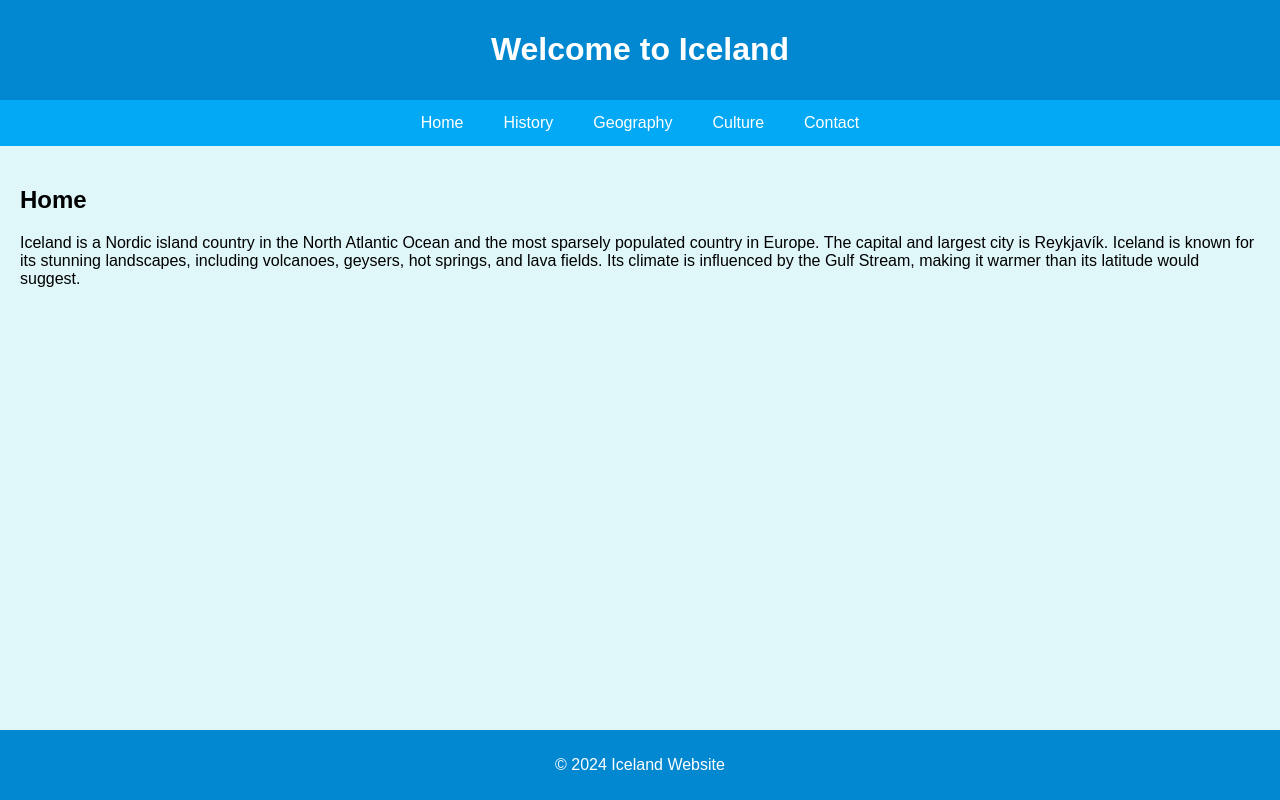
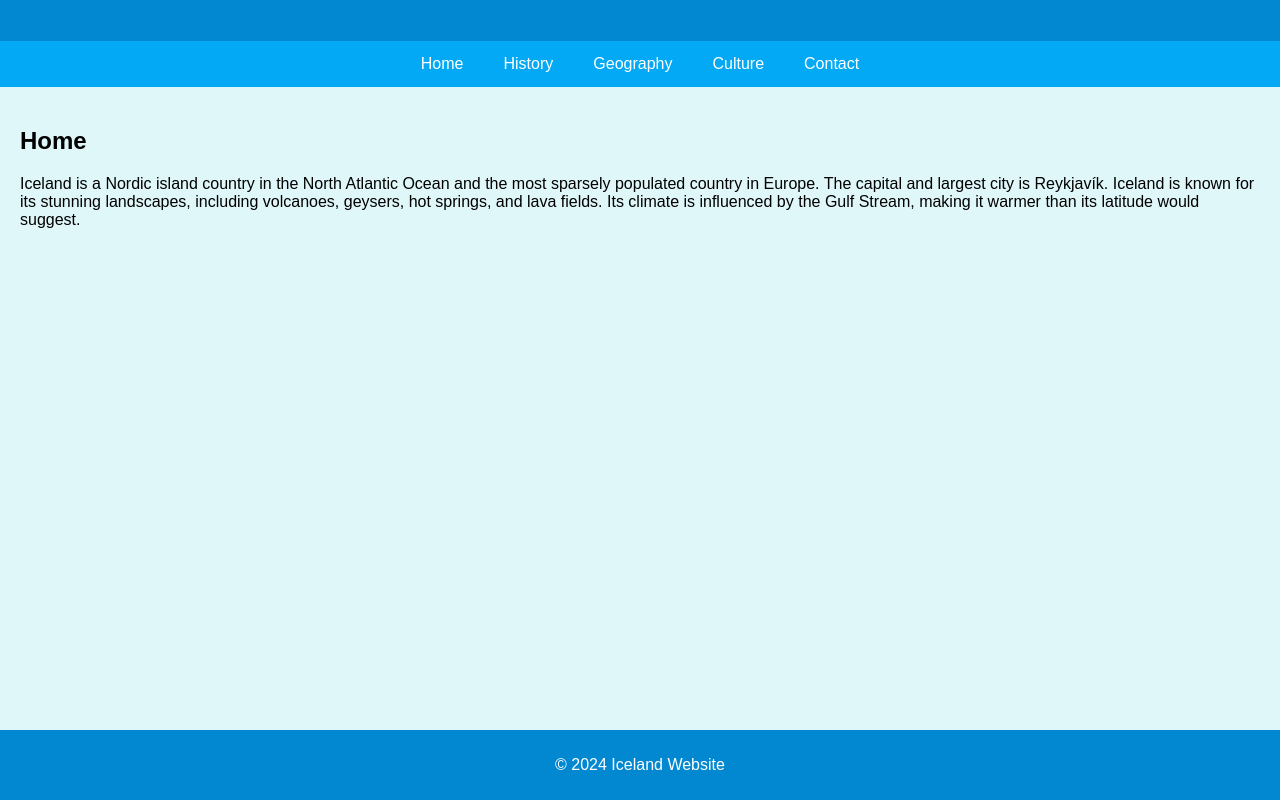
Before and after one commit to K4610/K4610.github.io, a plain HTML site: page index.html in a window 1280 px wide. Drawn offline with Linux system fonts and the light colour scheme.

Commit message:
Initial commit

```diff
--- a/index.html
+++ b/index.html
@@ -3,7 +3,7 @@
 <head>
     <meta charset="UTF-8">
     <meta name="viewport" content="width=device-width, initial-scale=1.0">
-    <title>Iceland Website</title>
+    <title>Random Website</title>
     <style>
         body {
             font-family: Arial, sans-serif;
@@ -54,7 +54,7 @@
 </head>
 <body>
     <header>
-        <h1>Welcome to Iceland</h1>
+        <h1></h1>
     </header>
     <nav>
         <a href="#" class="tablink" onclick="openTab(event, 'home')">Home</a>
```
